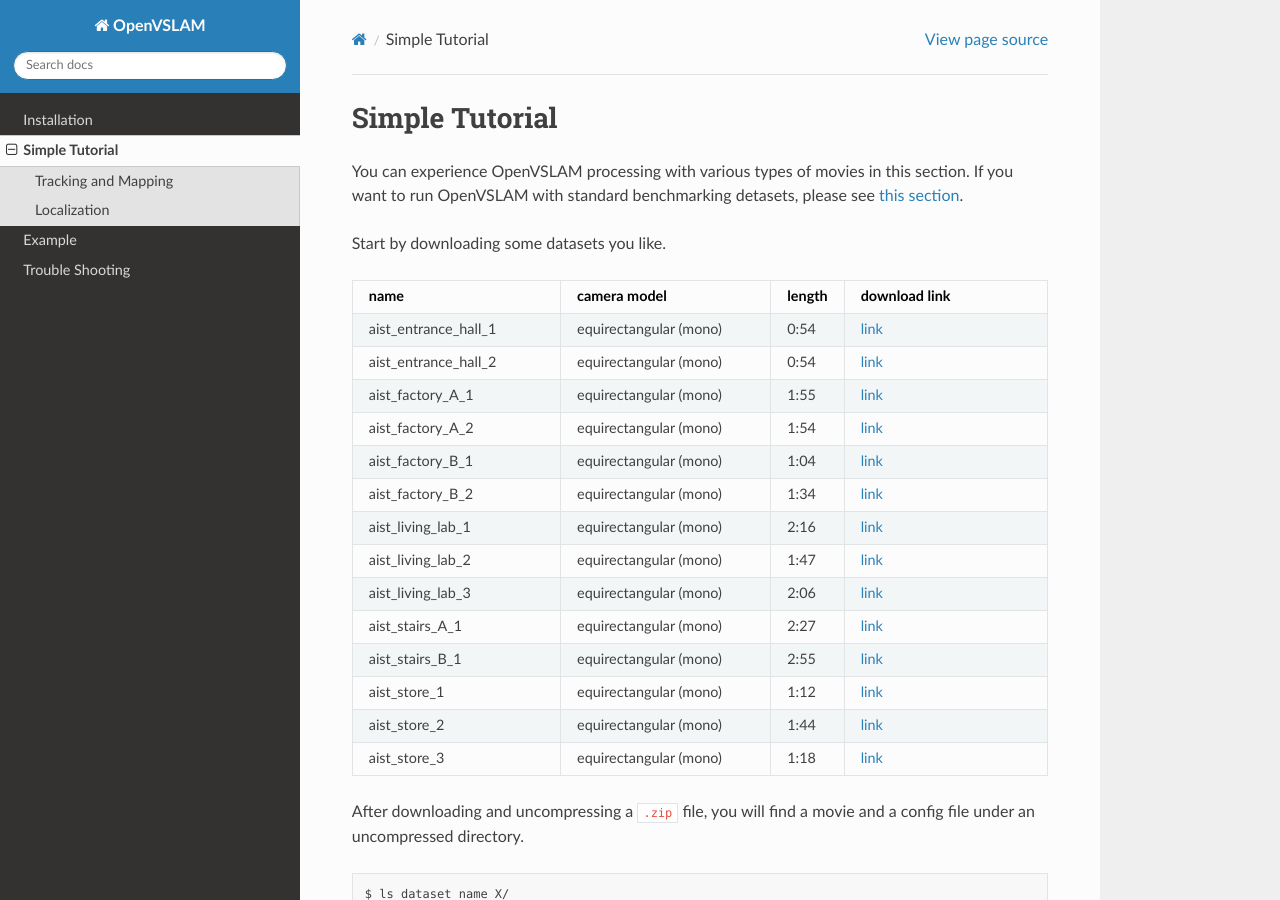
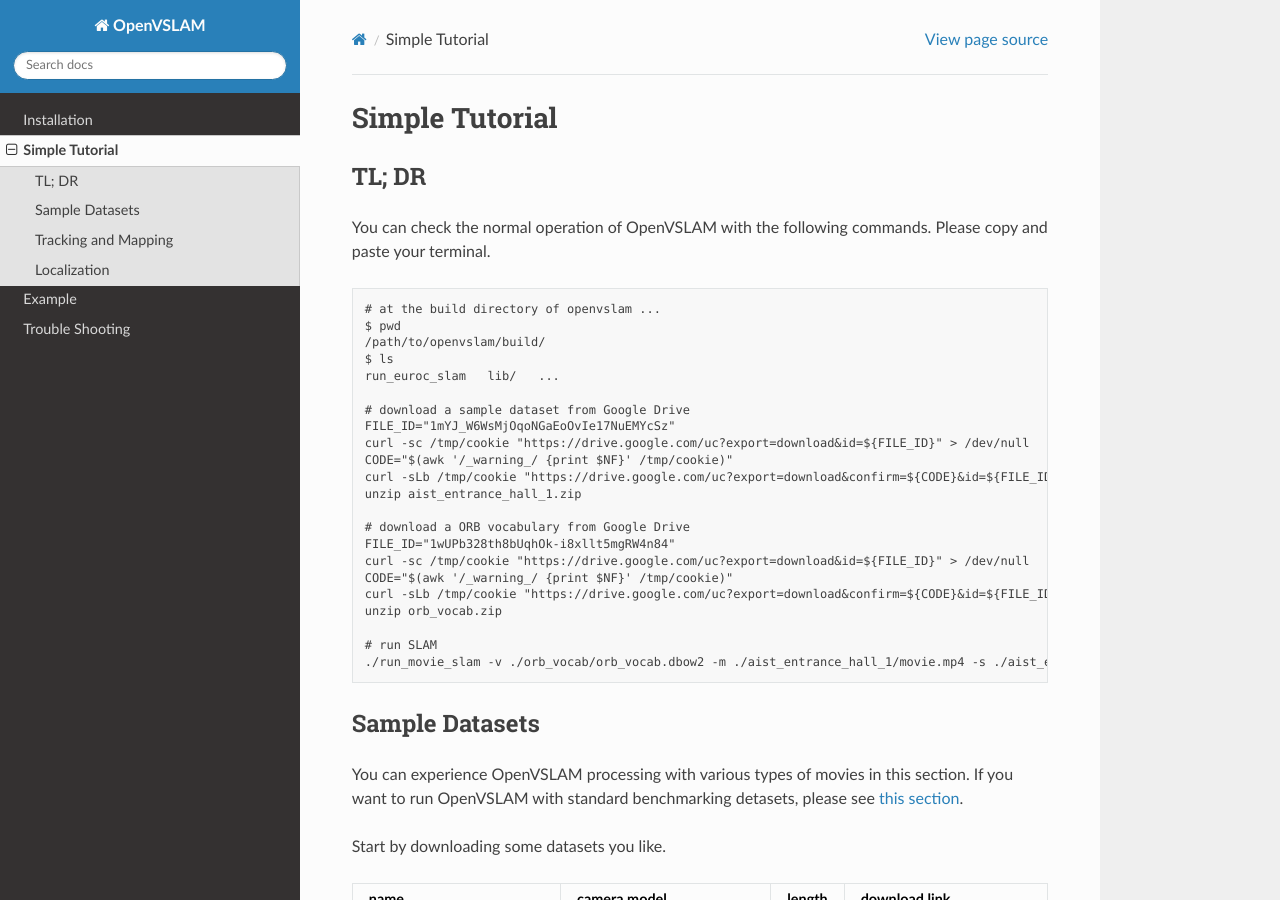
Before and after one commit to xdspacelab/openvslam, a Sphinx documentation site: the page built from docs/simple_tutorial.rst, in a window 1280 px wide and 900 px high. Built offline with Sphinx 7.4.7 and the Read the Docs theme 2.0.0, drawn with Linux system fonts in a browser that asks for light colours.

Commit message:
Add TL; DR section in document

```diff
--- a/docs/simple_tutorial.rst
+++ b/docs/simple_tutorial.rst
@@ -3,6 +3,40 @@
 ===============
 Simple Tutorial
 ===============
+
+TL; DR
+^^^^^^
+
+You can check the normal operation of OpenVSLAM with the following commands.
+Please copy and paste your terminal.
+
+.. code-block::
+
+    # at the build directory of openvslam ...
+    $ pwd
+    /path/to/openvslam/build/
+    $ ls
+    run_euroc_slam   lib/   ...
+
+    # download a sample dataset from Google Drive
+    FILE_ID="1mYJ_W6WsMjOqoNGaEoOvIe17NuEMYcSz"
+    curl -sc /tmp/cookie "https://drive.google.com/uc?export=download&id=${FILE_ID}" > /dev/null
+    CODE="$(awk '/_warning_/ {print $NF}' /tmp/cookie)"
+    curl -sLb /tmp/cookie "https://drive.google.com/uc?export=download&confirm=${CODE}&id=${FILE_ID}" -o aist_entrance_hall_1.zip
+    unzip aist_entrance_hall_1.zip
+
+    # download a ORB vocabulary from Google Drive
+    FILE_ID="1wUPb328th8bUqhOk-i8xllt5mgRW4n84"
+    curl -sc /tmp/cookie "https://drive.google.com/uc?export=download&id=${FILE_ID}" > /dev/null
+    CODE="$(awk '/_warning_/ {print $NF}' /tmp/cookie)"
+    curl -sLb /tmp/cookie "https://drive.google.com/uc?export=download&confirm=${CODE}&id=${FILE_ID}" -o orb_vocab.zip
+    unzip orb_vocab.zip
+
+    # run SLAM
+    ./run_movie_slam -v ./orb_vocab/orb_vocab.dbow2 -m ./aist_entrance_hall_1/movie.mp4 -s ./aist_entrance_hall_1/config.yaml --frame-skip 3
+
+Sample Datasets
+^^^^^^^^^^^^^^^
 
 You can experience OpenVSLAM processing with various types of movies in this section.
 If you want to run OpenVSLAM with standard benchmarking detasets, please see :ref:`this section <section-example-standard-datasets>`.
```
